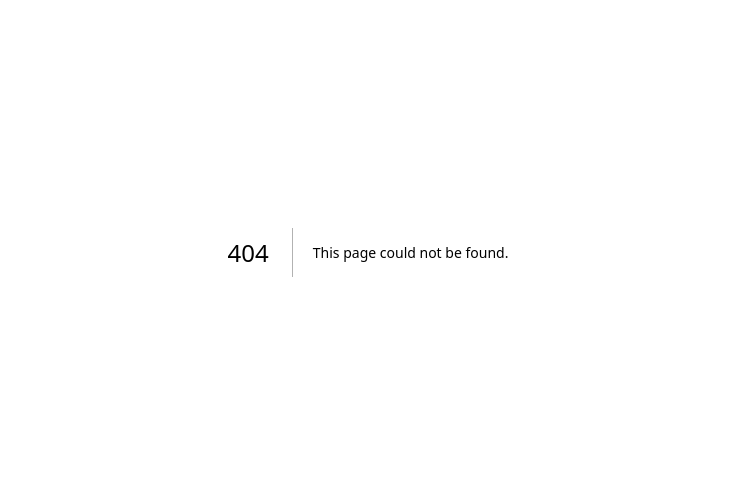
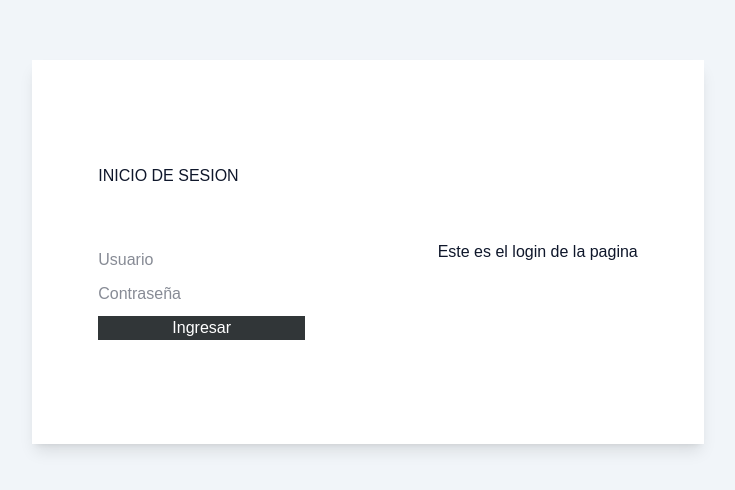
Before and after one commit to Bojopi/proyecto1-dap, a Next.js app: page /login in a window 1280 px wide. Before the commit this address had no page. Shown: the part 148-638 px from the top of the page, without its empty margins (272-1007 px from the left). Built offline with nearby package versions, Linux system fonts and the light colour scheme.

Commit message:
Añadidas rutas de login, register y dashboard con estilos de clase

```diff
--- /dev/null
+++ b/app/dashboard/page.tsx
@@ -0,0 +1,13 @@
+"use client";
+
+export default function Dashboard() {
+  return (
+    <main className="flex flex-1 w-full flex-col items-center justify-center bg-slate-100">
+      <div className="text-slate-900 flex flex-row w-full items-center justify-around max-w-2xl bg-white h-96 shadow-lg">
+        <div>
+          <h1>Este es el dashboard de la pagina</h1>
+        </div>
+      </div>
+    </main>
+  );
+}
--- /dev/null
+++ b/app/login/page.tsx
@@ -0,0 +1,23 @@
+"use client";
+
+export default function Login() {
+  return (
+    <main className="flex flex-1 w-full flex-col items-center justify-center bg-slate-100">
+      <div className="text-slate-900 flex flex-row w-full items-center justify-around max-w-2xl bg-white h-96 shadow-lg">
+        <div className="flex flex-col items-start justify-start">
+          <h1 className="mb-15">INICIO DE SESION</h1>
+          <form action="" className="flex flex-col w-full gap-2.5">
+            {/* entradas del usuario */}
+            <input type="text" placeholder="Usuario" />
+            <input type="password" placeholder="Contraseña" />
+            {/* boton de inicio de sesion */}
+            <button className="bg-[#313638] text-white">Ingresar</button>
+          </form>
+        </div>
+        <div>
+          <h1>Este es el login de la pagina</h1>
+        </div>
+      </div>
+    </main>
+  );
+}
--- /dev/null
+++ b/app/register/page.tsx
@@ -0,0 +1,21 @@
+"use client";
+
+export default function Register() {
+  return (
+    <main className="flex flex-1 w-full flex-col items-center justify-center bg-slate-100">
+      <div className="text-slate-900 flex flex-row w-full items-center justify-around max-w-2xl bg-white h-96 shadow-lg">
+        <div className="flex flex-col items-start justify-start">
+          <h1 className="mb-15">REGISTRO</h1>
+          <form action="" className="flex flex-col w-full gap-2.5">
+            <input type="text" placeholder="Usuario" />
+            <input type="password" placeholder="Contraseña" />
+            <button className="bg-[#313638] text-white">Registrarse</button>
+          </form>
+        </div>
+        <div>
+          <h1>Este es el register de la pagina</h1>
+        </div>
+      </div>
+    </main>
+  );
+}
```
